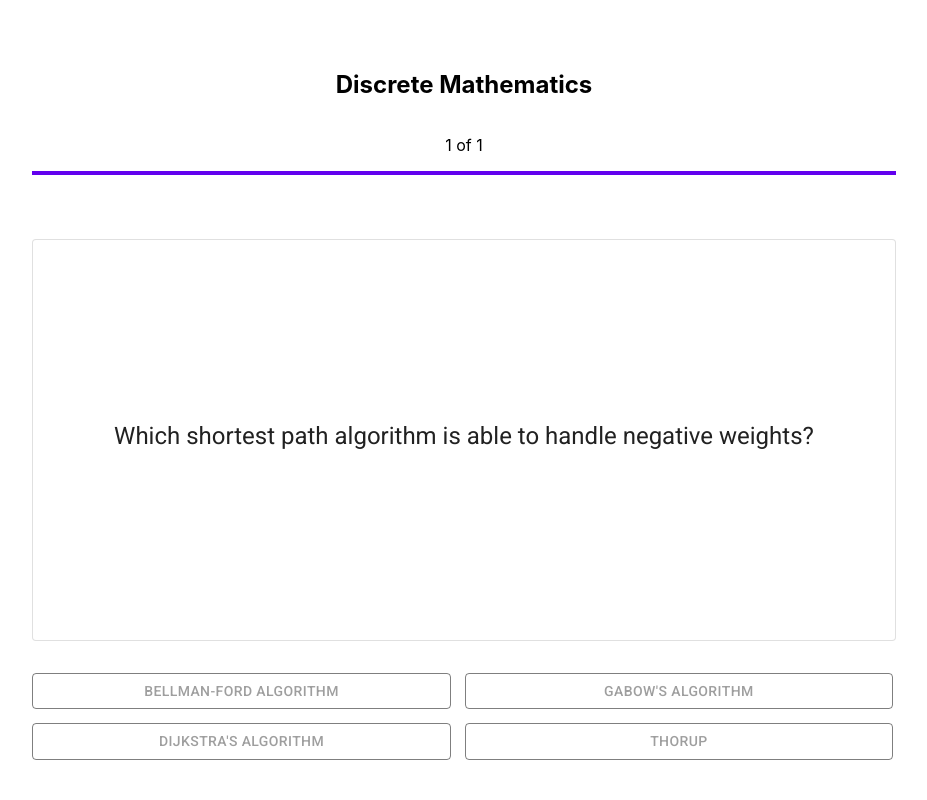
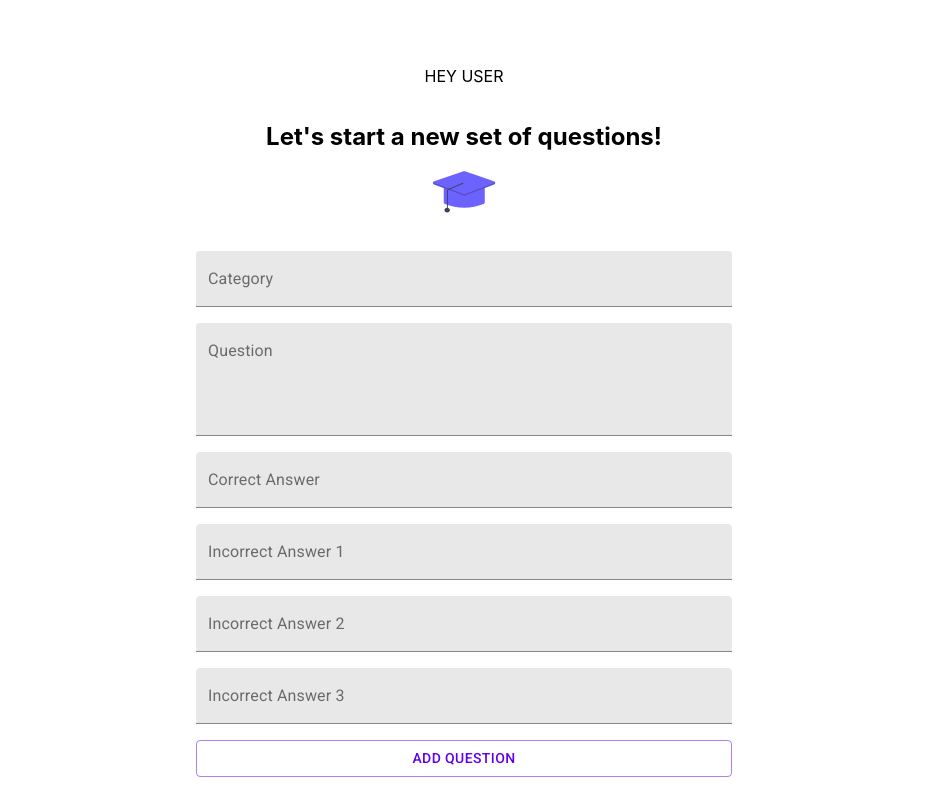
Before and after one commit to piercepatrick/taking-care-of-quizness-ui, a React (Create React App) app: page / in a window 1280 px wide. Shown: the top 800 px of the page, without its empty margins (176-1103 px from the left). Built offline with nearby package versions, Linux system fonts and the light colour scheme.

Commit message:
uncommented question form

```diff
--- a/src/App.js
+++ b/src/App.js
@@ -7,7 +7,7 @@ import { theme } from "./theme";
 function App() {
   return (
     <ThemeProvider theme={theme}>
-      {/* <NewQuestion /> */}
+      <NewQuestion />
       <QuizView />
     </ThemeProvider>
   );
```
